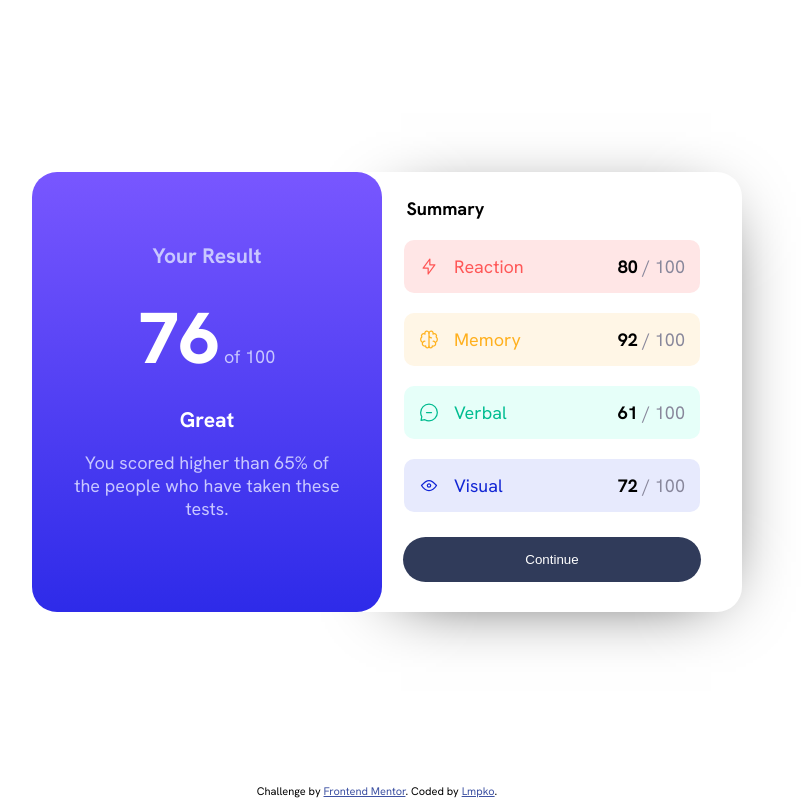
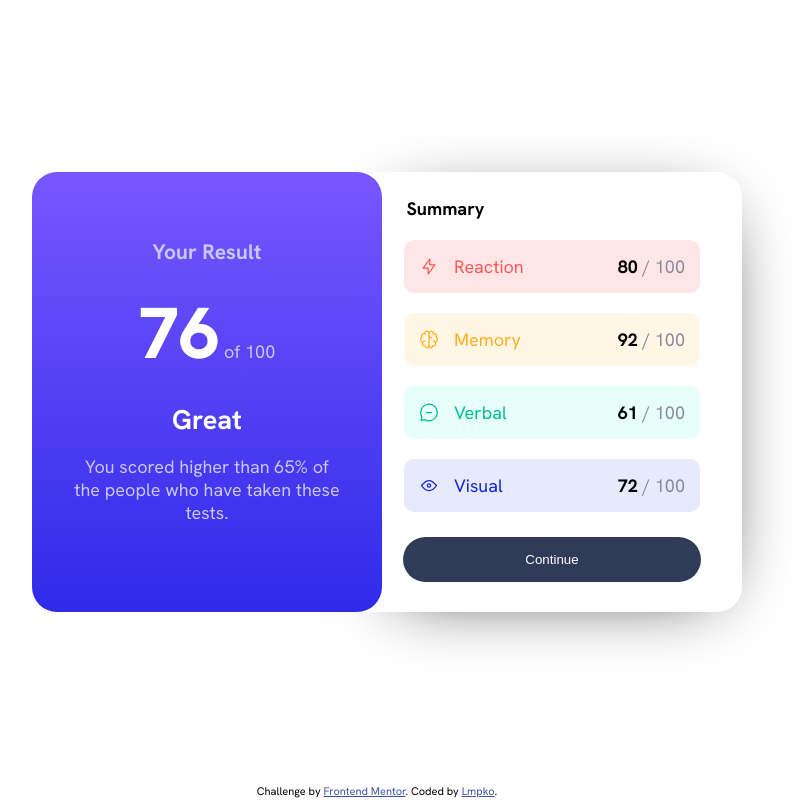
Before and after one commit to lmpko/frontendmentor-results-summary-component-main, a plain HTML site: page results-summary-component-main/index.html in a window 1280 px wide. Shown: the whole page, without its empty margins (263-1064 px from the left). Drawn offline with Linux system fonts and the light colour scheme.

Commit message:
h3 was changed to h2

```diff
--- a/results-summary-component-main/index.css
+++ b/results-summary-component-main/index.css
@@ -41,7 +41,7 @@ section{
     color: hsl(0, 0%, 100%)
 }
 
-h3{
+h2{
     color: hsl(0, 0%, 100%);
     margin-bottom: 0;
 }
--- a/results-summary-component-main/index.html
+++ b/results-summary-component-main/index.html
@@ -25,9 +25,9 @@
           <span class="score-number">76</span>
           <span>of 100</span>
         </div>
-        <h3>
+        <h2>
           Great
-        </h3>
+        </h2>
         <p>
           You scored higher than 65% of the people who have taken these tests.
         </p>
```
